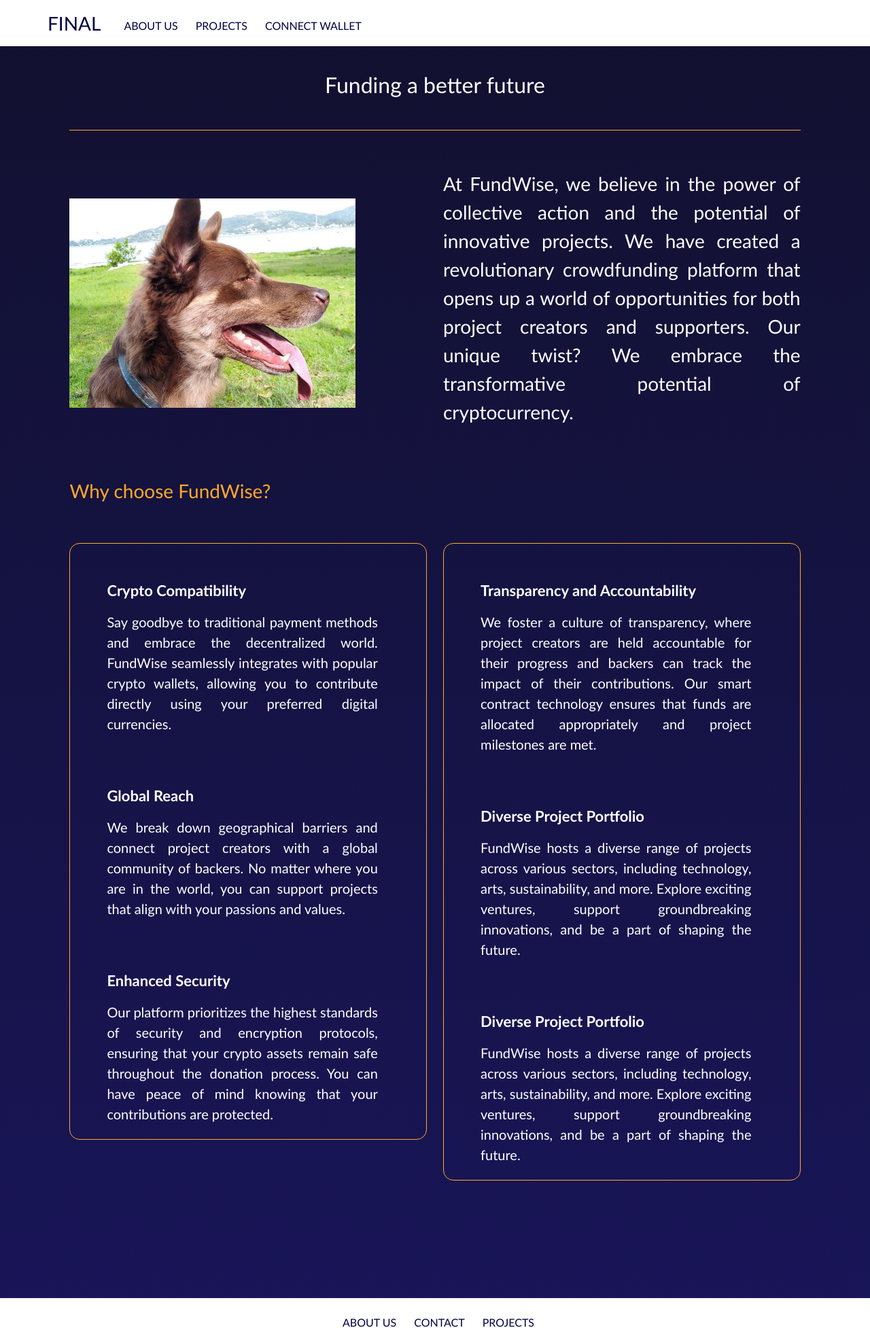
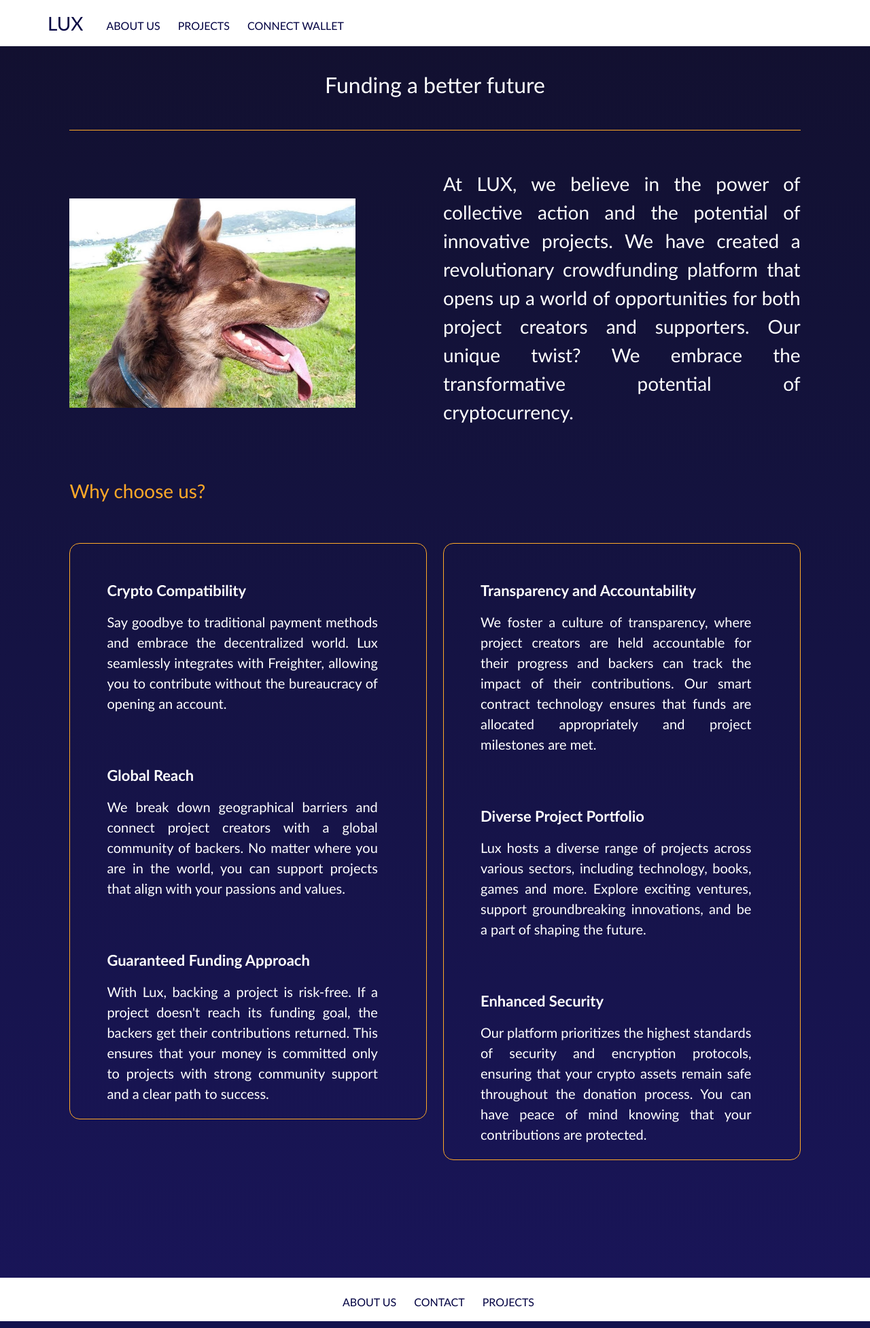
Before and after one commit to giuliannarlau/crowdfunding, a Flask app: page /about in a window 1280 px wide. Shown: the top 1954 px of the page at 68% size. Run offline with Flask 3, Linux system fonts and the light colour scheme; some libraries are stand-ins or nearby versions.

Commit message:
commit update brand

```diff
--- a/templates/about.html
+++ b/templates/about.html
@@ -22,26 +22,27 @@
       </div>
 
       <div class="col-lg-6">
-        <p class="fs-3">At FundWise, we believe in the power of collective action and the potential of innovative projects. We have created a revolutionary crowdfunding platform that opens up a world of opportunities for both project creators and supporters. Our unique twist? We embrace the transformative potential of cryptocurrency.</p>
+        <p class="fs-3">At LUX, we believe in the power of collective action and the potential of innovative projects. We have created a revolutionary crowdfunding platform that opens up a world of opportunities for both project creators and supporters. Our unique twist? We embrace the transformative potential of cryptocurrency.</p>
       </div>
     </div>
 
     <div class="row">
-        <h3 class="text-start my-5">Why choose FundWise?</h3>
+        <h3 class="text-start my-5">Why choose us?</h3>
 
         <div class="col-lg-6">
             <ul class="list-outline-orange">
                 <li class="list-group-item">
                     <div class="title-bold">Crypto Compatibility</div>
-                    <div class="item-description">Say goodbye to traditional payment methods and embrace the decentralized world. FundWise seamlessly integrates with popular crypto wallets, allowing you to contribute directly using your preferred digital currencies.</div>
+                    <div class="item-description">Say goodbye to traditional payment methods and embrace the decentralized world. Lux seamlessly integrates with Freighter, allowing you to contribute without the bureaucracy of opening an account.</div>
                 </li>
                 <li class="list-group-item">
                     <div class="title-bold">Global Reach</div>
                     <div class="item-description">We break down geographical barriers and connect project creators with a global community of backers. No matter where you are in the world, you can support projects that align with your passions and values.</div>
                 </li>
+
                 <li class="list-group-item">
-                    <div class="title-bold">Enhanced Security</div>
-                    <div class="item-description">Our platform prioritizes the highest standards of security and encryption protocols, ensuring that your crypto assets remain safe throughout the donation process. You can have peace of mind knowing that your contributions are protected.</div>
+                    <div class="title-bold">Guaranteed Funding Approach</div>
+                    <div class="item-description">With Lux, backing a project is risk-free. If a project doesn't reach its funding goal, the backers get their contributions returned. This ensures that your money is committed only to projects with strong community support and a clear path to success.</div>
                 </li>
             </ul>
         </div>
@@ -54,11 +55,11 @@
                 </li>
                 <li class="list-group-item">
                     <div class="title-bold">Diverse Project Portfolio</div>
-                    <div class="item-description">FundWise hosts a diverse range of projects across various sectors, including technology, arts, sustainability, and more. Explore exciting ventures, support groundbreaking innovations, and be a part of shaping the future.</div>
+                    <div class="item-description">Lux hosts a diverse range of projects across various sectors, including technology, books, games and more. Explore exciting ventures, support groundbreaking innovations, and be a part of shaping the future.</div>
                 </li>
                 <li class="list-group-item">
-                    <div class="title-bold">Diverse Project Portfolio</div>
-                    <div class="item-description">FundWise hosts a diverse range of projects across various sectors, including technology, arts, sustainability, and more. Explore exciting ventures, support groundbreaking innovations, and be a part of shaping the future.</div>
+                    <div class="title-bold">Enhanced Security</div>
+                    <div class="item-description">Our platform prioritizes the highest standards of security and encryption protocols, ensuring that your crypto assets remain safe throughout the donation process. You can have peace of mind knowing that your contributions are protected.</div>
                 </li>
             </ul>
         </div>
--- a/templates/index.html
+++ b/templates/index.html
@@ -15,9 +15,8 @@
             Where crypto funds a better future
           </h1>
           <p class="text-start text-medium mb-5 mt-4">
-            Lorem ipsum dolor sit amet, consectetur adipiscing
-            elit. Etiam eget ligula eu lectus lobortis condimentum.
-            Aliquam nonummy auctor massa.
+            Empowering dreams and innovations through collective strength.
+            Join us and turn ideas into reality with the power of decentralized financial collaboration.
           </p>
           <div class="d-flex flex-wrap justify-content-center my-4">
             <a class="btn btn-light btn-xl" href="/projects">BACK A PROJECT</a>
--- a/templates/layout.html
+++ b/templates/layout.html
@@ -11,14 +11,14 @@
   <script src="{{ url_for('.static', filename='script.js') }}" async></script>
   <script src="https://cdnjs.cloudflare.com/ajax/libs/stellar-freighter-api/1.4.0/index.min.js" integrity="sha512-fBxbUjuddn3vF6SjLIooB2r/UMubBp74yamgrPCT75S0+zNhhPvYYsfmpa1oMSimJWHm2Q1KVOLeWay0h0fwQA==" crossorigin="anonymous" referrerpolicy="no-referrer"></script>
   <script src="https://cdnjs.cloudflare.com/ajax/libs/stellar-sdk/10.4.1/stellar-sdk.js"></script>
-  <title>Final Project: {% block title %}{% endblock %}</title>
+  <title>Lux | {% block title %}{% endblock %}</title>
 </head>
 
 <body>
 
   <nav class="navbar navbar-expand-md sticky-top fs-6">
     <div class="container-fluid mx-5">
-      <a class="navbar-brand fs-3" href="/">FINAL</a>
+      <a class="navbar-brand fs-3" href="/">LUX</a>
       <button type="button" class="navbar-toggler" aria-controls="navbar" aria-expanded="false" aria-label="Toggle navigation" data-bs-target="#navbar" data-bs-toggle="collapse">
         <span class="navbar-toggler-icon"></span>
       </button>
--- a/templates/myaccount.html
+++ b/templates/myaccount.html
@@ -40,7 +40,7 @@
 
         <div class="col-md">
           <label for="filter" class="form-text mb-3">Sort By</label>
-          <select class="form-select" id="orderBy" name="orderBy" onchange="sortList(this.value)">
+          <select disabled class="form-select" id="orderBy" name="orderBy" onchange="sortList(this.value)">
             <option selected>Status</option>
             <option>Category</option>
             <option>Name</option>
--- a/templates/project.html
+++ b/templates/project.html
@@ -64,7 +64,7 @@
             <div class="row">
               <div class="col">
                 <p class="text-center fs-5">
-                  This is {{ project["funding_progress"] }} funded and you can donate until {{ project["expire_date"] }}.
+                  This project is {{ project["funding_progress"] }} funded and you can donate until {{ project["expire_date"] }}.
                 </p>
               </div>
 
--- a/templates/projects.html
+++ b/templates/projects.html
@@ -29,7 +29,7 @@
 
           <div class="col-md-3 col-md">
             <label for="filter" class="form-text">Sort By</label>
-            <select class="form-select" id="orderBy" name="orderBy">
+            <select disabled class="form-select" id="orderBy" name="orderBy">
               {% for status in status_list %}
                 <option>{{ status | capitalize }}</option>
               {% endfor %}
```
